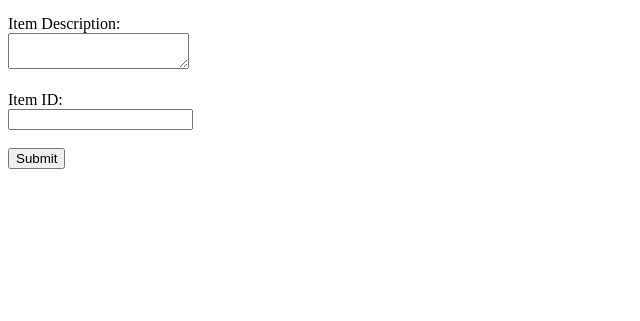
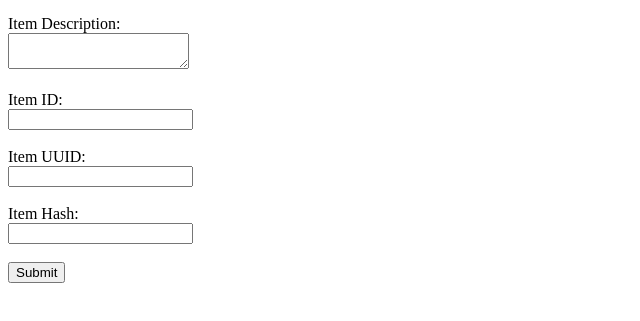
Before and after one commit to vidon23/flask-todo-project, a plain HTML site: page templates/todo.html in a window 1280 px wide. Shown: the part 109-430 px from the top of the page, without its empty margins (0-640 px from the left). Drawn offline with Linux system fonts and the light colour scheme.

```diff
--- a/templates/todo.html
+++ b/templates/todo.html
@@ -7,15 +7,27 @@
     <h2>Todo Form</h2>
 
     <form>
+
+
         <label>Item Name:</label><br>
-        <input type="text" name="itemName"><br><br>
+<input type="text" name="itemName"><br><br>
 
-        <label>Item Description:</label><br>
-        <textarea name="itemDescription"></textarea><br><br>
+<label>Item Description:</label><br>
+<textarea name="itemDescription"></textarea><br><br>
 
 <label>Item ID:</label><br>
 <input type="text" name="itemId"><br><br>
-        <button type="submit">Submit</button>
-    </form>
+
+<label>Item UUID:</label><br>
+<input type="text" name="itemUUID"><br><br>
+
+<label>Item Hash:</label><br>
+<input type="text" name="itemHash"><br><br>
+
+
+
+
+<button type="submit">Submit</button>
+</form>
 </body>
 </html>
```
